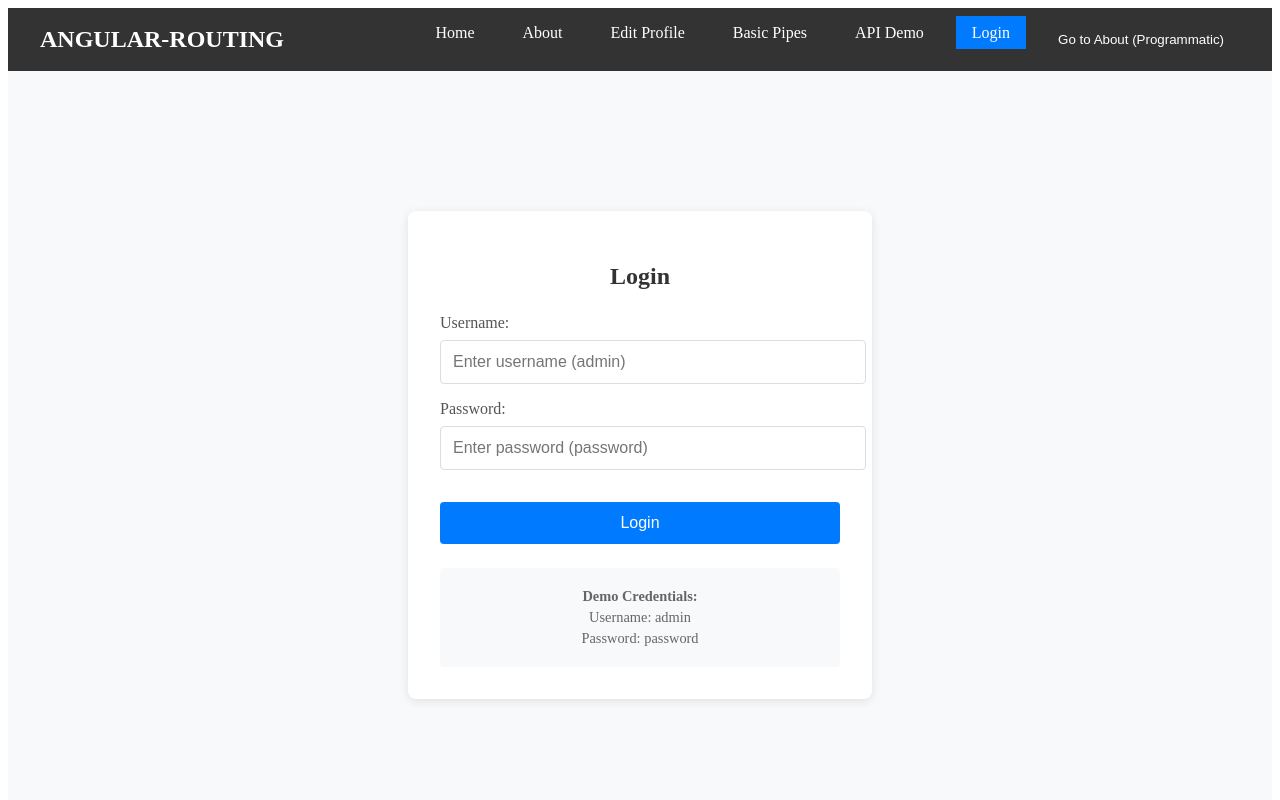
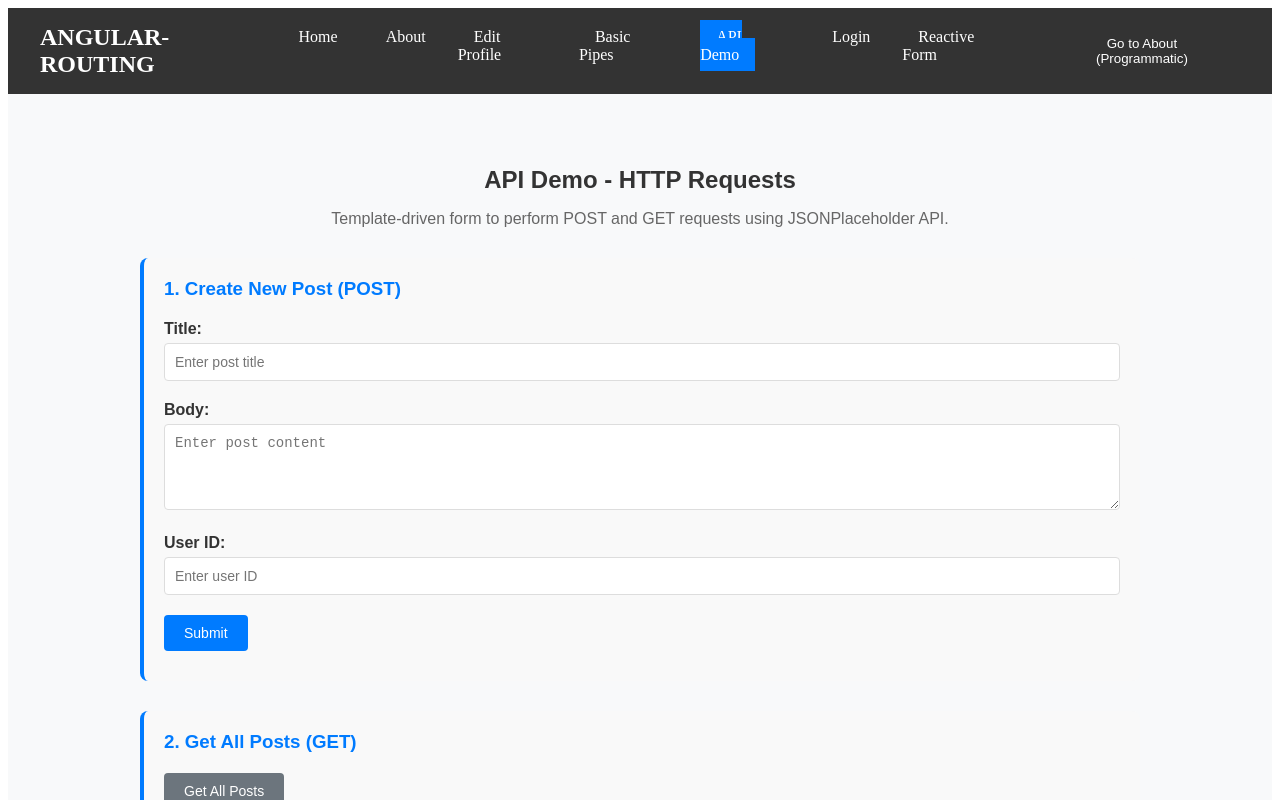
Before and after one commit to devikaxminds/Angular_Routing, an Angular app: page /api-demo in a window 1280 px wide. Before the commit this address led to /login. Shown: the top 800 px of the page. Built offline with nearby package versions, Linux system fonts and the light colour scheme.

Commit message:
Reactive form

```diff
--- a/src/app/header/header.component.html
+++ b/src/app/header/header.component.html
@@ -52,6 +52,13 @@
         </a>
       </li>
       <li>
+        <a routerLink="/reactive-form"
+           routerLinkActive="active"
+           class="nav-link">
+          Reactive Form
+        </a>
+      </li>
+      <li>
         <button (click)="goToAbout()" class="nav-link" style="background:none;border:none;cursor:pointer;">
           Go to About (Programmatic)
         </button>
--- /dev/null
+++ b/src/app/reactive-form/reactive-form.component.css
@@ -0,0 +1,101 @@
+.reactive-form-container {
+  max-width: 500px;
+  margin: 20px auto;
+  padding: 20px;
+  background: #f9f9f9;
+  border-radius: 8px;
+  box-shadow: 0 2px 10px rgba(0, 0, 0, 0.1);
+}
+
+.reactive-form-container h2 {
+  color: #007bff;
+  text-align: center;
+  margin-bottom: 30px;
+}
+
+.form-group {
+  margin-bottom: 20px;
+}
+
+.form-group label {
+  display: block;
+  margin-bottom: 5px;
+  font-weight: bold;
+  color: #333;
+}
+
+.form-group input {
+  width: 100%;
+  padding: 10px;
+  border: 2px solid #ddd;
+  border-radius: 4px;
+  font-size: 14px;
+  transition: border-color 0.3s;
+}
+
+.form-group input:focus {
+  outline: none;
+  border-color: #007bff;
+}
+
+.form-group input.ng-invalid.ng-touched {
+  border-color: #dc3545;
+}
+
+.form-group input.ng-valid.ng-touched {
+  border-color: #28a745;
+}
+
+.error-messages {
+  margin-top: 5px;
+}
+
+.error-messages small {
+  display: block;
+  color: #dc3545;
+  font-size: 12px;
+  margin-top: 2px;
+}
+
+button {
+  width: 100%;
+  padding: 12px;
+  background-color: #007bff;
+  color: white;
+  border: none;
+  border-radius: 4px;
+  font-size: 16px;
+  cursor: pointer;
+  transition: background-color 0.3s;
+}
+
+button:hover:not(:disabled) {
+  background-color: #0056b3;
+}
+
+button:disabled {
+  background-color: #6c757d;
+  cursor: not-allowed;
+}
+
+.form-debug {
+  margin-top: 30px;
+  padding: 15px;
+  background: #e9ecef;
+  border-radius: 4px;
+  border-left: 4px solid #007bff;
+}
+
+.form-debug h3 {
+  margin-top: 0;
+  color: #495057;
+}
+
+.form-debug pre {
+  background: white;
+  padding: 10px;
+  border-radius: 4px;
+  font-size: 12px;
+  margin: 0;
+  white-space: pre-wrap;
+}
--- /dev/null
+++ b/src/app/reactive-form/reactive-form.component.html
@@ -0,0 +1,36 @@
+<div class="reactive-form-container">
+  <h2>Reactive Form - Login</h2>
+
+  <form [formGroup]="loginForm" (ngSubmit)="onSubmit()">
+    <div class="form-group">
+      <label>Email:</label>
+      <input type="email" formControlName="email" />
+      <div *ngIf="loginForm.get('email')?.invalid && loginForm.get('email')?.touched" class="error-messages">
+        <small *ngIf="loginForm.get('email')?.errors?.['required']">Email is required</small>
+        <small *ngIf="loginForm.get('email')?.errors?.['email']">Enter a valid email</small>
+      </div>
+    </div>
+
+    <br />
+
+    <div class="form-group">
+      <label>Password:</label>
+      <input type="password" formControlName="password" />
+      <div *ngIf="loginForm.get('password')?.invalid && loginForm.get('password')?.touched" class="error-messages">
+        <small *ngIf="loginForm.get('password')?.errors?.['required']">Password is required</small>
+        <small *ngIf="loginForm.get('password')?.errors?.['minlength']">
+          Minimum 6 characters
+        </small>
+      </div>
+    </div>
+
+    <br />
+
+    <button type="submit" [disabled]="loginForm.invalid">Login</button>
+  </form>
+
+  <div class="form-debug">
+    <h3>Form Value (Debug):</h3>
+    <pre>{{ loginForm.value | json }}</pre>
+  </div>
+</div>
--- /dev/null
+++ b/src/app/reactive-form/reactive-form.component.ts
@@ -0,0 +1,31 @@
+import { Component } from '@angular/core';
+import { CommonModule } from '@angular/common';
+import { ReactiveFormsModule, FormBuilder, FormGroup, Validators } from '@angular/forms';
+
+@Component({
+  selector: 'app-reactive-form',
+  standalone: true,
+  imports: [CommonModule, ReactiveFormsModule],
+  templateUrl: './reactive-form.component.html',
+  styleUrl: './reactive-form.component.css'
+})
+export class ReactiveFormComponent {
+  loginForm: FormGroup;
+
+  constructor(private fb: FormBuilder) {
+    // Define form controls and validation rules
+    this.loginForm = this.fb.group({
+      email: ['', [Validators.required, Validators.email]],
+      password: ['', [Validators.required, Validators.minLength(6)]],
+    });
+  }
+
+  // Submit handler
+  onSubmit() {
+    if (this.loginForm.valid) {
+      console.log('Form Submitted:', this.loginForm.value);
+    } else {
+      console.log('Form Invalid');
+    }
+  }
+}
```
Also changed, not shown: src/app/app.routes.ts (+10 -9 lines), src/app/interceptors/logging.interceptor.ts (added), 1 other file (tests, documents, lock files or other folders).
